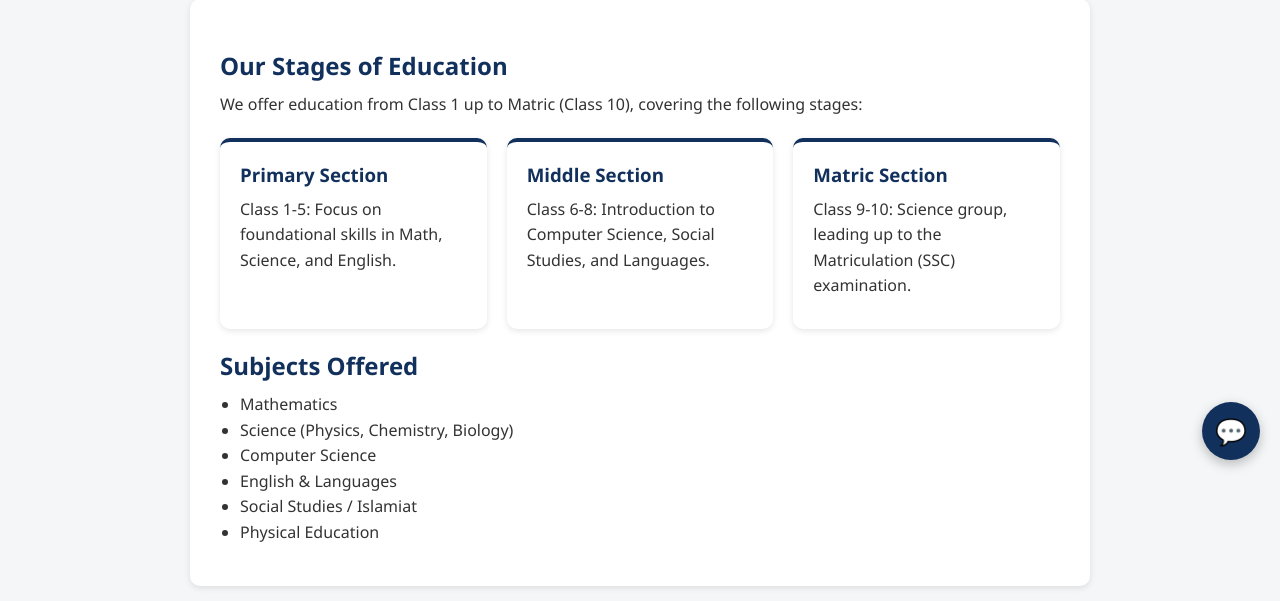
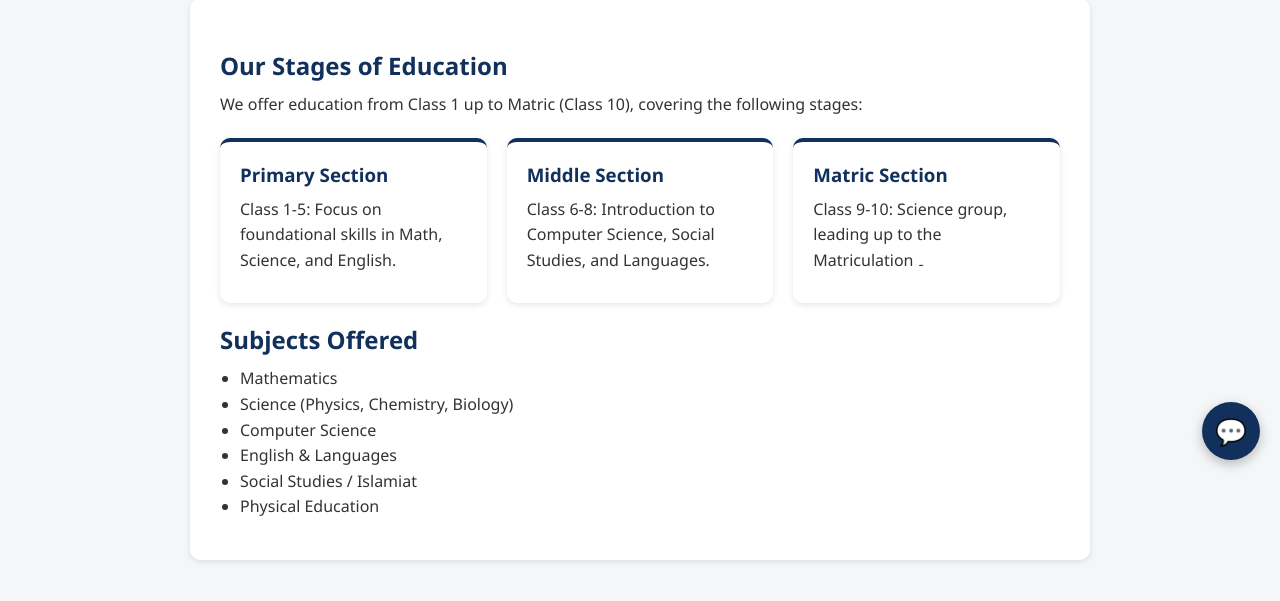
Before and after one commit to nomanai4655-sky/school-website-2, a Flask app: page /academics in a window 1280 px wide. Shown: the part 320-921 px from the top of the page. Run offline with Flask 3, Linux system fonts and the light colour scheme.

Commit message:
Update academics.html

```diff
--- a/templates/academics.html
+++ b/templates/academics.html
@@ -22,7 +22,7 @@
         </div>
         <div class="card">
             <h3>Matric Section</h3>
-            <p>Class 9-10: Science group, leading up to the Matriculation (SSC) examination.</p>
+            <p>Class 9-10: Science group, leading up to the Matriculation ۔</p>
         </div>
     </div>
 
```
